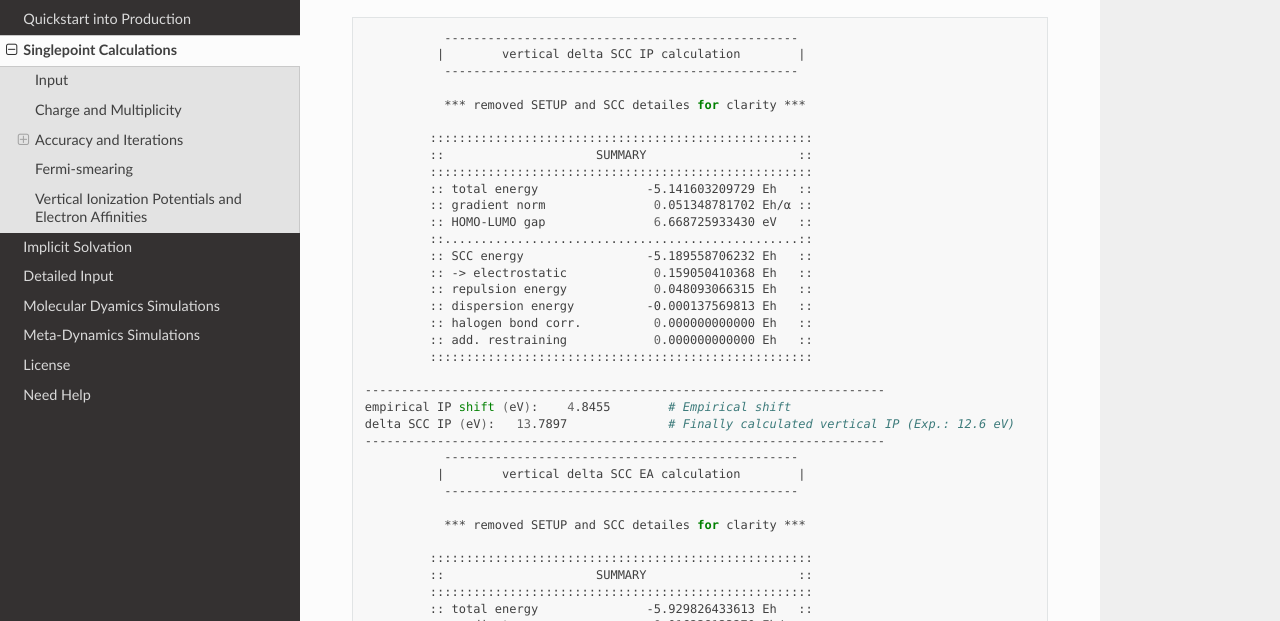
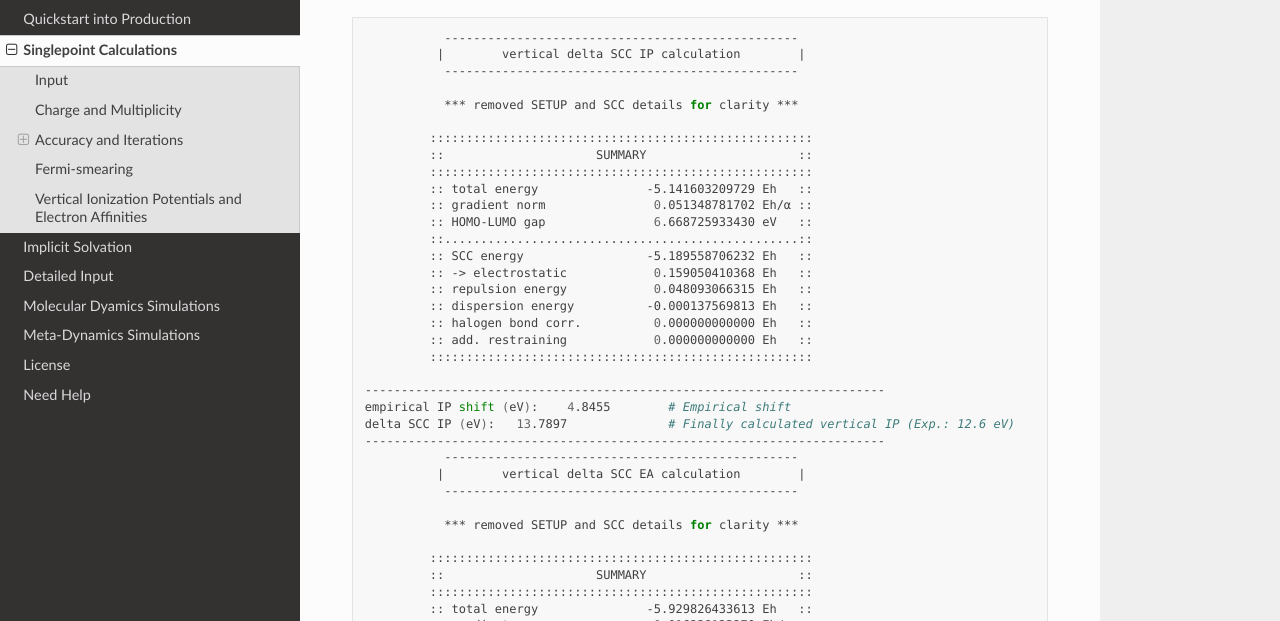
Before and after one commit to grimme-lab/xtb_docs, a Sphinx documentation site: the page built from source/sp.rst, in a window 1280 px wide and 900 px high, scrolled down 6280 px. Shown: the part 162-783 px from the top of the window. Built offline with Sphinx 7.4.7 and the Read the Docs theme 2.0.0, drawn with Linux system fonts in a browser that asks for light colours.

Commit message:
Update sp.rst

```diff
--- a/source/sp.rst
+++ b/source/sp.rst
@@ -316,7 +316,7 @@ Example output for the optimized Water molecule:
              |        vertical delta SCC IP calculation        |
               -------------------------------------------------
 
-              *** removed SETUP and SCC detailes for clarity ***
+              *** removed SETUP and SCC details for clarity ***
 
             :::::::::::::::::::::::::::::::::::::::::::::::::::::
             ::                     SUMMARY                     ::
@@ -341,7 +341,7 @@ Example output for the optimized Water molecule:
              |        vertical delta SCC EA calculation        |
               -------------------------------------------------
 
-              *** removed SETUP and SCC detailes for clarity ***
+              *** removed SETUP and SCC details for clarity ***
 
             :::::::::::::::::::::::::::::::::::::::::::::::::::::
             ::                     SUMMARY                     ::
```
